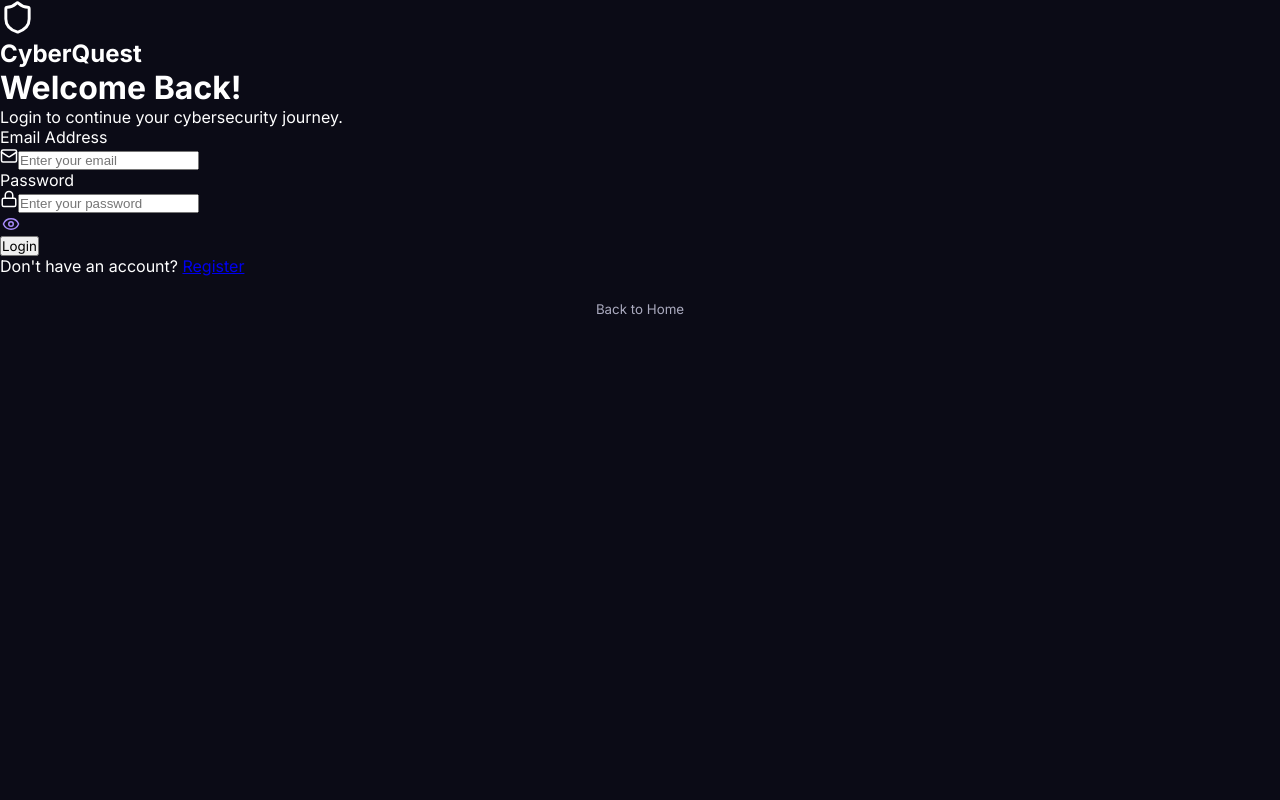
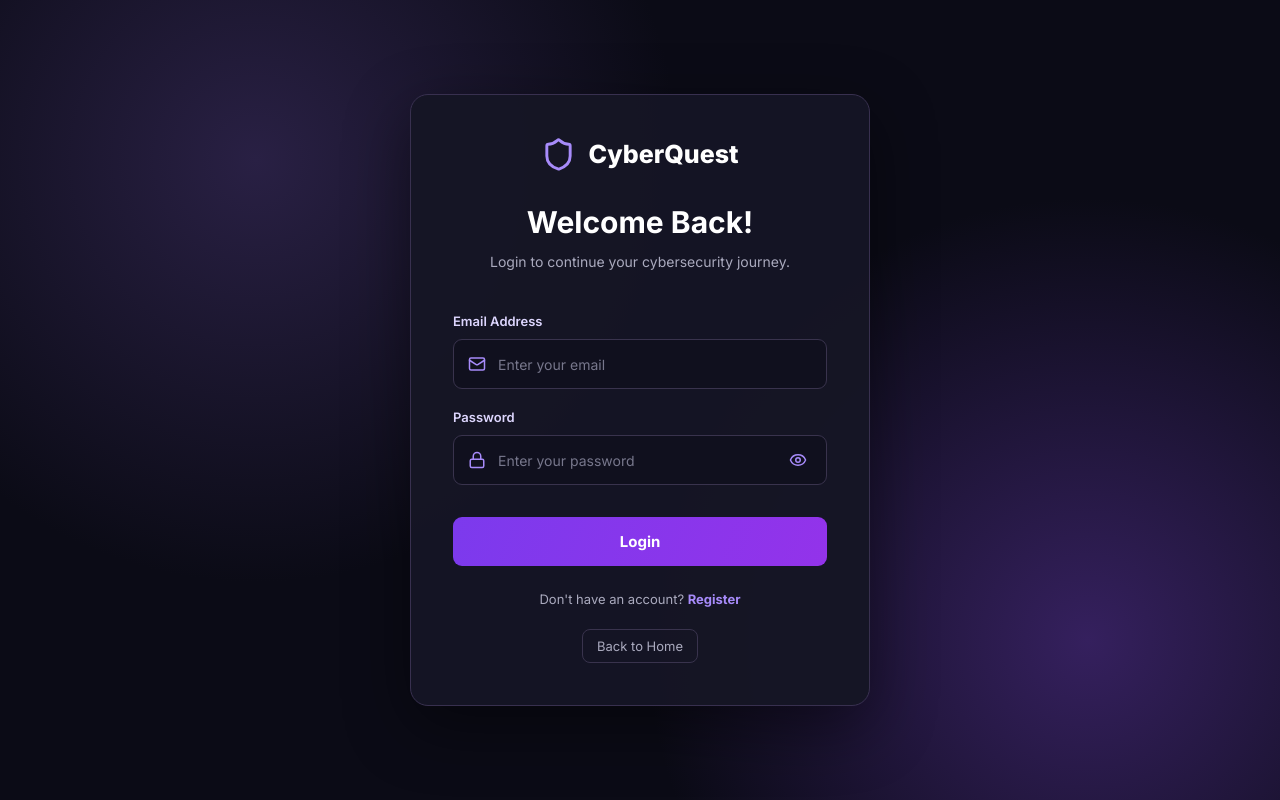
Before and after one commit to AnanyaGangamma16/CyberQuest, a React (Vite) app in the folder cyberquestfsd/client/: page /login in a window 1280 px wide. Built offline with nearby package versions, Linux system fonts and the light colour scheme.

Commit message:
Add styles for authentication components

```diff
--- a/cyberquestfsd/client/src/App.css
+++ b/cyberquestfsd/client/src/App.css
@@ -1004,3 +1004,192 @@ footer p {
 .category-picker label { color:#c4b5fd; font-size:13px; }
 @media(max-width:800px) { .extra-stats { grid-template-columns:repeat(2,minmax(0,1fr)); } .extra-main { padding-top:35px; } .extra-nav { padding:0 5%; } }
 @media(max-width:520px) { .extra-stats { grid-template-columns:1fr 1fr; gap:10px; } .extra-stats article { padding:15px; } .extra-heading h1 { font-size:30px; } .extra-actions { flex-direction:column; } .extra-actions button { justify-content:center; } .extra-nav-actions { gap:5px; } }
+
+/* =================================
+   CYBERQUEST LOGIN & REGISTER
+================================= */
+
+.auth-container {
+  min-height: 100vh;
+  width: 100%;
+  display: flex;
+  justify-content: center;
+  align-items: center;
+  padding: 35px 20px;
+  background:
+    radial-gradient(circle at 20% 20%, #292044 0%, transparent 35%),
+    radial-gradient(circle at 85% 80%, #35205e 0%, transparent 35%),
+    #0b0b16;
+  color: #ffffff;
+}
+
+.auth-card {
+  width: 100%;
+  max-width: 460px;
+  padding: 42px;
+  background: rgba(21, 21, 37, 0.96);
+  border: 1px solid #38304f;
+  border-radius: 18px;
+  box-shadow: 0 20px 65px rgba(0, 0, 0, 0.45);
+}
+
+.auth-logo {
+  display: flex;
+  align-items: center;
+  justify-content: center;
+  gap: 12px;
+  margin-bottom: 32px;
+  color: #a78bfa;
+}
+
+.auth-logo h2 {
+  font-size: 25px;
+  font-weight: 800;
+  color: #ffffff;
+}
+
+.auth-card > h1 {
+  text-align: center;
+  font-size: 30px;
+  margin-bottom: 10px;
+}
+
+.auth-card > p:not(.auth-switch) {
+  color: #aaaabe;
+  text-align: center;
+  font-size: 14px;
+  line-height: 1.7;
+  margin-bottom: 30px;
+}
+
+.auth-card form {
+  display: flex;
+  flex-direction: column;
+  gap: 10px;
+}
+
+.auth-card form label {
+  color: #ddd6fe;
+  font-size: 13px;
+  font-weight: 600;
+  margin-top: 10px;
+}
+
+.auth-input {
+  min-height: 50px;
+  width: 100%;
+  display: flex;
+  align-items: center;
+  gap: 12px;
+  padding: 0 14px;
+  background: #10101e;
+  border: 1px solid #39334d;
+  border-radius: 9px;
+  color: #a78bfa;
+  transition: border-color 0.2s ease;
+}
+
+.auth-input:focus-within {
+  border-color: #a78bfa;
+  box-shadow: 0 0 0 3px rgba(167, 139, 250, 0.12);
+}
+
+.auth-input input {
+  flex: 1;
+  min-width: 0;
+  height: 48px;
+  background: transparent;
+  border: none;
+  outline: none;
+  color: #ffffff;
+  font-family: inherit;
+  font-size: 14px;
+}
+
+.auth-input input::placeholder {
+  color: #77778c;
+}
+
+.auth-input input:focus {
+  outline: none;
+}
+
+.auth-card .password-toggle {
+  flex-shrink: 0;
+  padding: 5px;
+  color: #a78bfa;
+}
+
+.auth-submit {
+  width: 100%;
+  min-height: 49px;
+  margin-top: 22px;
+  padding: 13px 18px;
+  border: none;
+  border-radius: 9px;
+  background: linear-gradient(110deg, #7c3aed, #9333ea);
+  color: #ffffff;
+  font-size: 15px;
+  font-weight: 700;
+  transition: 0.2s ease;
+}
+
+.auth-submit:hover:not(:disabled) {
+  transform: translateY(-2px);
+  background: linear-gradient(110deg, #6d28d9, #7e22ce);
+  box-shadow: 0 8px 25px rgba(124, 58, 237, 0.3);
+}
+
+.auth-submit:disabled {
+  opacity: 0.6;
+  cursor: not-allowed;
+}
+
+.auth-card .auth-switch {
+  margin-top: 25px;
+  text-align: center;
+  color: #aaaabe;
+  font-size: 13px;
+}
+
+.auth-switch a {
+  color: #a78bfa;
+  font-weight: 700;
+  text-decoration: none;
+}
+
+.auth-switch a:hover {
+  color: #c4b5fd;
+  text-decoration: underline;
+}
+
+.auth-card .back-home {
+  display: block;
+  margin: 22px auto 0;
+  padding: 8px 14px;
+  color: #aaaabe;
+  background: transparent;
+  border: 1px solid #39334d;
+  border-radius: 8px;
+  font-size: 13px;
+  transition: 0.2s ease;
+}
+
+.auth-card .back-home:hover {
+  color: #c4b5fd;
+  border-color: #8b5cf6;
+}
+
+@media (max-width: 520px) {
+  .auth-container {
+    padding: 20px 14px;
+  }
+
+  .auth-card {
+    padding: 30px 22px;
+  }
+
+  .auth-card > h1 {
+    font-size: 26px;
+  }
+}
```
